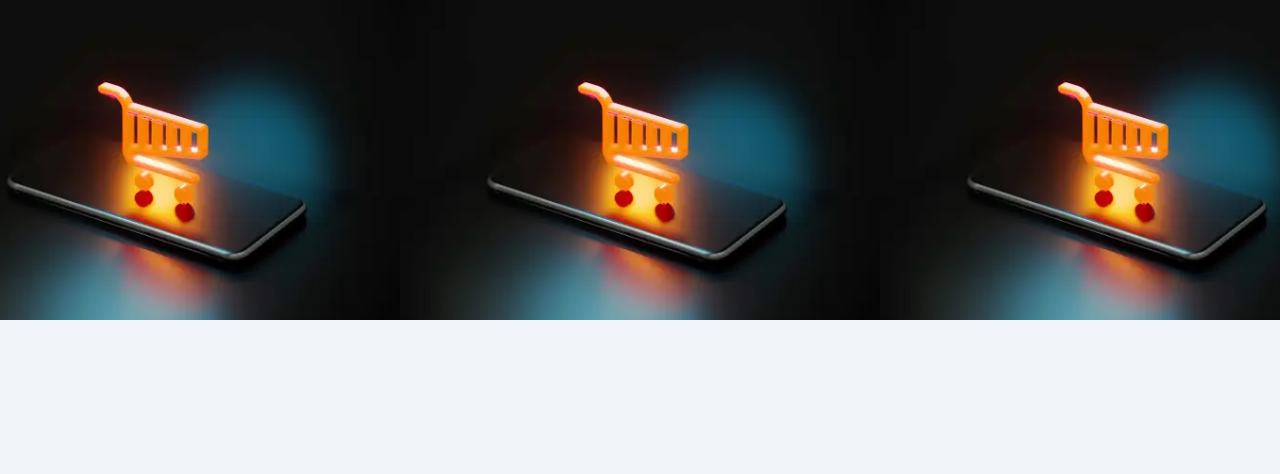
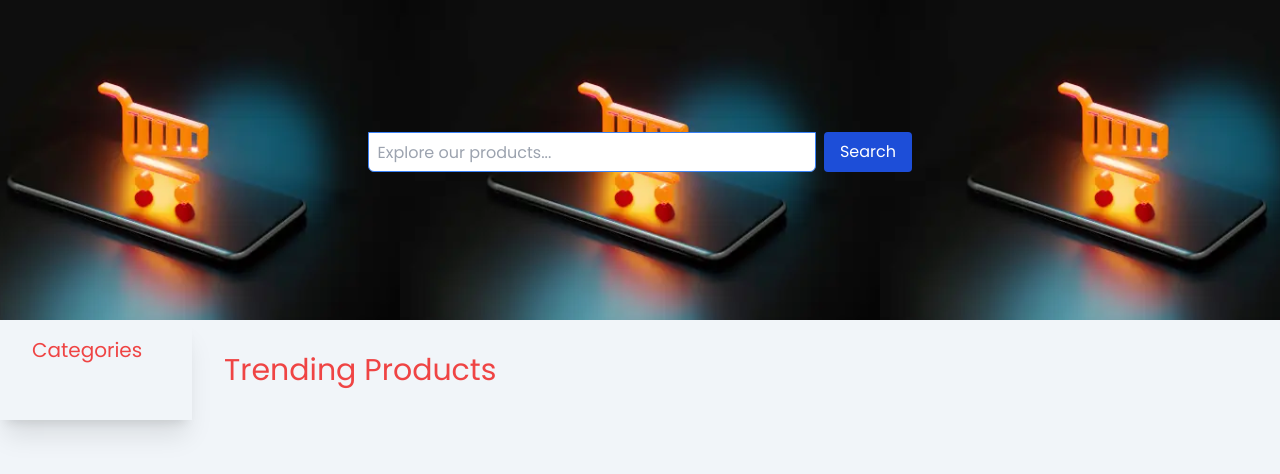
Before and after one commit to Stephen842/E-commerce, a Django app: page /store in a window 1280 px wide. Shown: the part 76-550 px from the top of the page. Run offline with Django 5.2, Linux system fonts and the light colour scheme; data that the repository does not hold is empty; style sheets or scripts are compiled from the project's sources; some libraries are stand-ins or nearby versions.

Commit message:
I started working on the search features and also all products and categories are rendering as expected, still on the styling of the store page and also working at modifying some my views so as to ensure that all is running fine for this projects

```diff
--- a/market/shop/static/styles.css
+++ b/market/shop/static/styles.css
@@ -29,5 +29,18 @@
     background-position: center;
     height: 40vh;
     position: relative;
+}
 
+.carousel {
+    scrollbar-width: none; /* Firefox */
 }
+
+.carousel::-webkit-scrollbar {
+    display: none; /* Chrome, Safari, Edge */
+}
+
+/* Additional fallback for older Edge and other browsers */
+.carousel {
+    -ms-overflow-style: none; /* Internet Explorer 10+ */
+    overflow: -moz-scrollbars-none; /* Firefox (deprecated, but can help) */
+}
--- a/market/shop/templates/pages/home.html
+++ b/market/shop/templates/pages/home.html
@@ -8,7 +8,7 @@
         <meta http-equiv='content-type' content='text/html; charset = utf-8'/>
         <meta name = 'description' content = 'RinxVenture is an ecommerce store where you can find genuine phones and gadgets from any brand. We also provide phone repair services.'>
         <meta name = 'robots' content = 'index, follow'>
-        <meta name = 'keywords' content = 'E-commerce'>
+        <meta name = 'keywords' content = 'E-commerce, Phones, Gadgets, devices, computer, repair'>
         <meta name = 'author' content = 'PythoGenius'>
         <meta name = 'author' content = 'Whatsapp me on +2348074625742'>
 
@@ -65,10 +65,45 @@
                 </div>
             </nav>
 
-            <div class='head-img w-[100%]'>
-
+            <div class='head-img w-[100%] flex justify-center items-center'>
+                <div class='w-full'>
+                    <form method='GET' action="{% url 'search' %}" class='w-full'>
+                        <div class='flex items-center justify-center'>
+                            <input type='text' name='q' placeholder='  Explore our products...' class='h-10  w-[35%] mb-4 border border-blue-500 focus:outline-none rounded-b-md text-[#333] mr-2'>
+                            <button type='submit' class='bg-blue-700 hover:bg-red-500 text-white cursor-pointer py-2 px-4 rounded mb-4'>Search</button>
+                        </div>
+                    </form>
+                </div>
             </div>
         </header>
+
+        <section>
+            <div class='flex'>
+                <div class='hidden md:block carousel shadow-xl w-[15%] '>
+                    <ul class='m-4'>
+                        <h2 class='text-xl mb-4 m-4 text-red-500'> Categories </h2>
+                        {% for category in data.categories %}
+                            <li class='mb-8 m-4 text-blue-700 hover:text-red-500'>
+                                <a href="?category={{ category.id }}"> {{ category.name }} </a>
+                            </li>
+                        {% endfor %}
+                    </ul>
+                </div>
+                <div class='w-[100%] md:w-[80%]'>
+                    <h2 class='text-3xl text-red-500 mt-8 mb-4 ml-8'> Trending Products </h2>
+                    <div class='w-full m-4 grid grid-cols-2 xl:grid-cols-4 gap-1 justify-evenly'>
+                        {% for product in data.products %}
+                        <div class='ml-4 m-8 mb-2 bg-white shadow-lg rounded-md flex-none'>
+                            <img src='{{ image_1.url }}' alt='image' class='w-full'>
+                            <div class = 'ml-2 mb-2'>
+                                <h2 class='text-sm'> {{ product.name }} </h2>
+                                <p class='text-sm'> ₦{{ product.price }} </p>
+                            </div>
+                        </div>
+                        {% endfor %}
+                    </div>
+                </div>
+        </section>
 
          <!-- This script below is for the navbar-->
          <script>
--- a/market/shop/urls.py
+++ b/market/shop/urls.py
@@ -14,4 +14,5 @@ urlpatterns = [
         #path('cart', views.Cart, name='cart'),
         path('check-out', CheckOut.as_view(), name='checkout'),
         path('orders', OrderView.as_view(), name='orders'),
+        path('search/', views.search, name='search'),
         ]
--- a/market/shop/views.py
+++ b/market/shop/views.py
@@ -12,6 +12,7 @@ from .models import Category, Customer, Products, Order
 from .forms import CustomerForm, SigninForm
 from django.contrib.auth.decorators import login_required
 from django.utils.decorators import method_decorator
+from django.db.models import Q
 # Create your views here.
 
 def home(request):
@@ -61,13 +62,19 @@ def Store(request):
     categoryID = request.GET.get('category')
 
     if categoryID:
-        products = Products.get_all_products_by_categoryid(categoryID)
+        #This is to ensure that categoryID is a valid integer
+        try:
+            categoryId = int(categoryID)
+            products = Products.get_all_products_by_categoryid(categoryID)
+        except ValueError:
+            products = Products.get_all_products() #If the CategoryId is invalid, it should display all products
     else:
         products = Products.get_all_products()
 
-    data = {}
-    data['products'] = products
-    data['categories'] = categories
+    data = {
+        'products': products,
+        'categories': categories,
+    }
 
     context = {
         'title': 'Rinx Venture: Your One-Stop Store for Phones, Gadgets & Repairs',
@@ -157,3 +164,15 @@ class OrderView(View):
                 'title': ''
         }
         return render(request, 'pages/orders.html', context)
+
+def search(request):
+    query = request.GET.get('q')
+    products = Products.objects.filter(Q(name__icontains=query) | Q(category__name__icontains=query))
+    categories = Category.objects.filter(name__icontains=query)
+
+    context = {
+        'query': query,
+        'products': products,
+        'categories': categories,
+    }
+    return render(request, 'search_results.html', context)
```
Also changed, not shown: market/shop/templates/pages/search_results.html (added, +19 -0 lines).
